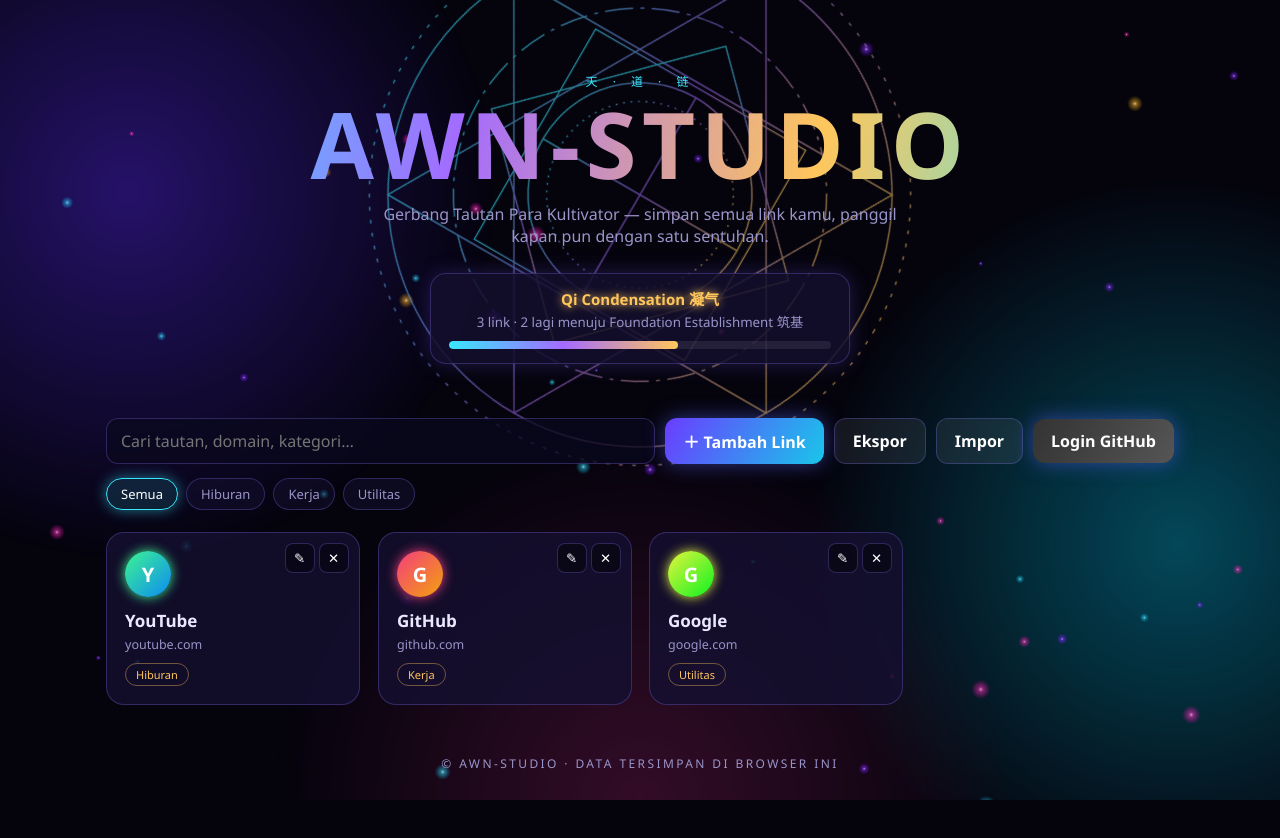
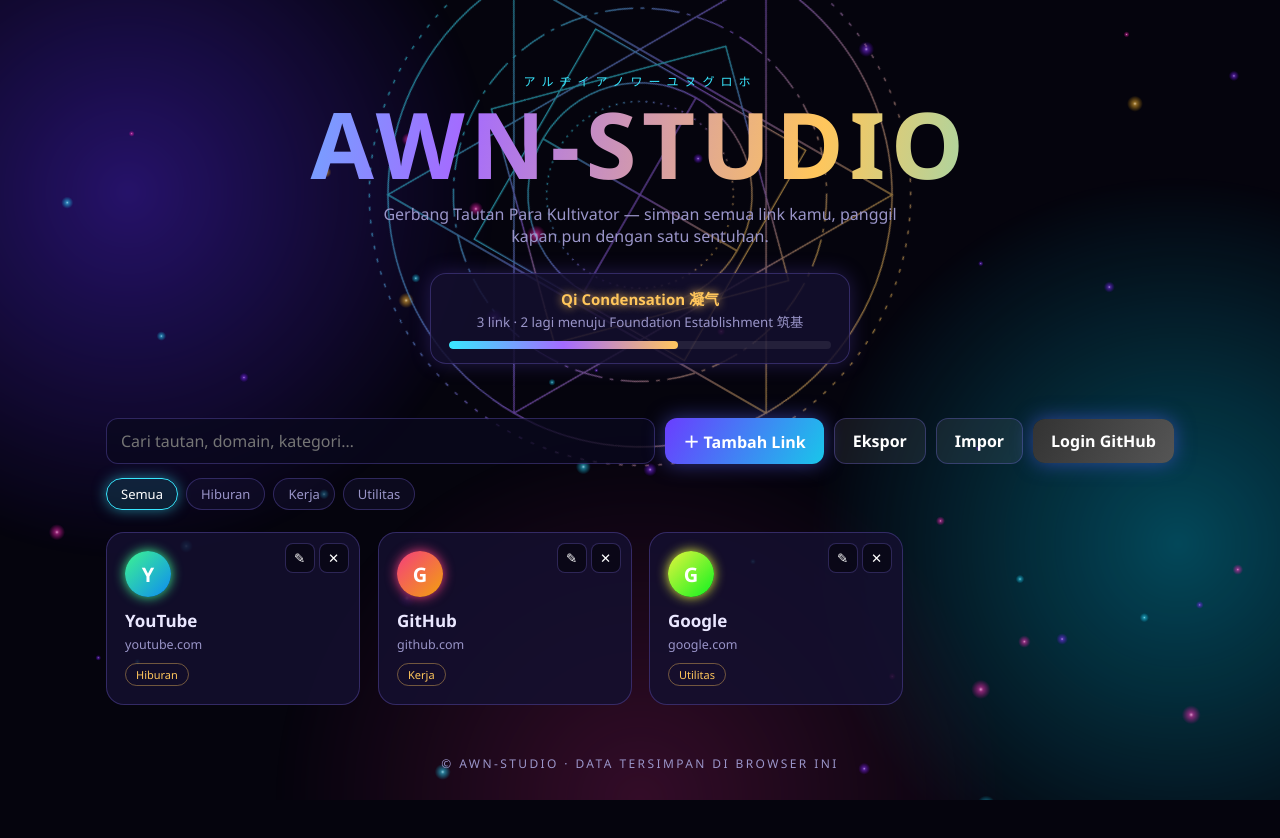
Before and after one commit to Aldianown/awn-studio-link, a plain HTML site: page index.html in a window 1280 px wide. Drawn offline with Linux system fonts and the light colour scheme.

Commit message:
Update index.html

```diff
--- a/index.html
+++ b/index.html
@@ -117,7 +117,7 @@ main{padding:12px 14px 130px}
 <g class="r2"><circle cx="300" cy="300" r="200" stroke-dasharray="30 8 4 8"/><rect x="170" y="170" width="260" height="260"/><rect x="170" y="170" width="260" height="260" transform="rotate(45 300 300)"/></g>
 <g class="r3"><circle cx="300" cy="300" r="120"/><circle cx="300" cy="300" r="100" stroke-dasharray="2 6"/><path d="M300 180v240M180 300h240"/></g>
 </svg>
-<div class="kick">天 · 道 · 链</div>
+<div class="kick">アルヂイアノワーユヌグロホ</div>
 <h1>AWN-STUDIO</h1>
 <p class="sub">Gerbang Tautan Para Kultivator — simpan semua link kamu, panggil kapan pun dengan satu sentuhan.</p>
 <div class="realm"><b id="rn">—</b><small id="rs"></small><div class="bar"><span id="rb"></span></div></div>
```
